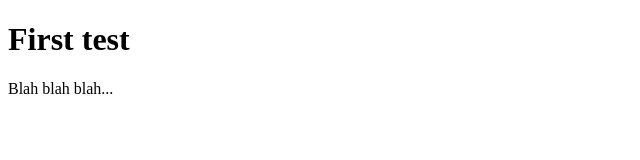
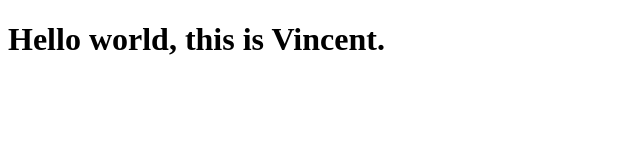
Before and after one commit to VincentGrenn/vincentgrenn.github.io, a website: page index.html in a window 1280 px wide. Shown: the whole page, without its empty margins (0-640 px from the left). Drawn offline with Linux system fonts and the light colour scheme.

Commit message:
one line commit (kinda stupid)

```diff
--- a/index.html
+++ b/index.html
@@ -6,7 +6,6 @@
             <title>Document</title>
         </head>
         <body>
-            <h1>First test</h1>
-            <p>Blah blah blah...</p>
+            <h1>Hello world, this is Vincent.</h1>
         </body>
     </html>
```
